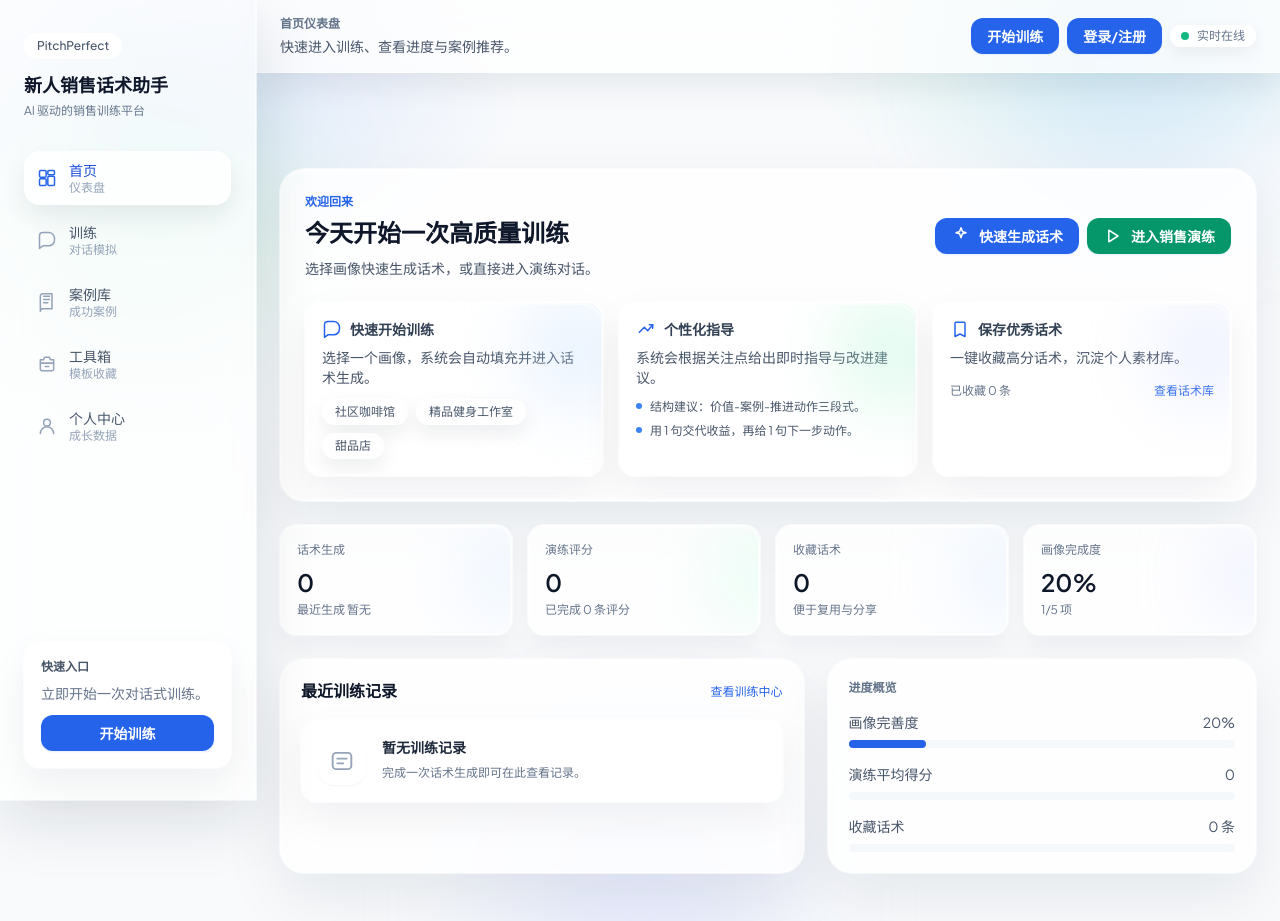
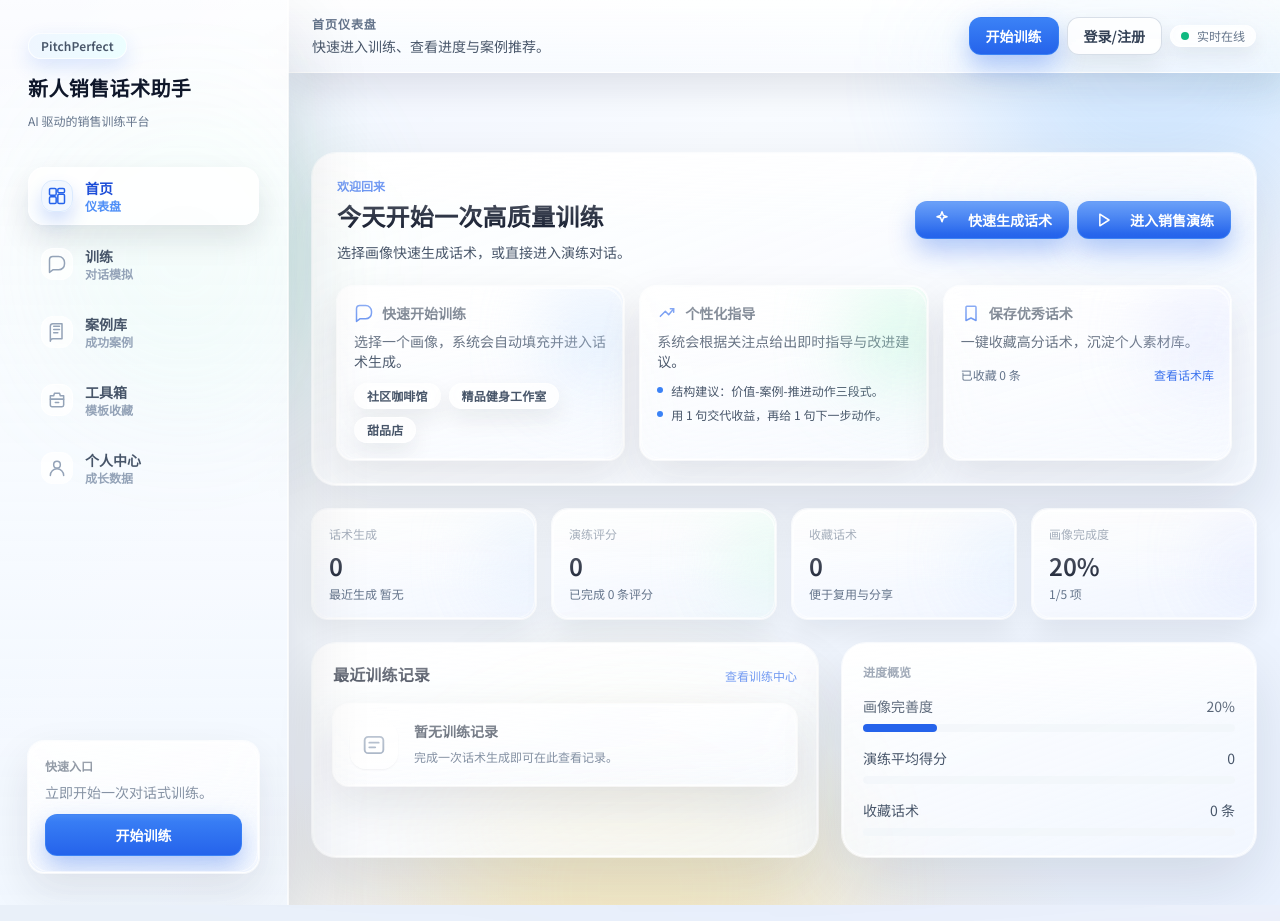
Before and after one commit to Smartloe/PitchPerfect, a React (Vite) app: page / in a window 1280 px wide. Built offline with nearby package versions, Linux system fonts and the light colour scheme; the HTML template or start-up script is replaced by a standard one.

Commit message:
feat(ui): polish visual style and component interactions

```diff
--- a/src/App.tsx
+++ b/src/App.tsx
@@ -248,25 +248,26 @@ const achievementTracks = [
 ];
 
 const cardBaseStyles =
-  "relative overflow-hidden border bg-white/80 ring-1 ring-white/60 backdrop-blur after:pointer-events-none after:absolute after:inset-0 after:border after:border-white/50 after:shadow-[inset_0_1px_0_rgba(255,255,255,0.6)]";
+  "relative overflow-hidden border border-white/70 bg-[linear-gradient(160deg,rgba(255,255,255,0.9),rgba(244,248,255,0.72))] ring-1 ring-white/[0.65] backdrop-blur-xl before:pointer-events-none before:absolute before:inset-x-0 before:top-0 before:h-20 before:bg-gradient-to-b before:from-white/60 before:to-transparent after:pointer-events-none after:absolute after:inset-0 after:border after:border-white/[0.55] after:shadow-[inset_0_1px_0_rgba(255,255,255,0.72)]";
 
 const cardBase = cn(
   cardBaseStyles,
-  "rounded-3xl border-white/70 shadow-[0_24px_60px_rgba(15,23,42,0.08)] after:rounded-[24px]"
+  "rounded-3xl shadow-[0_26px_64px_rgba(15,23,42,0.12)] after:rounded-[24px]"
 );
 const cardSoft = cn(
   cardBaseStyles,
-  "rounded-2xl border-white/60 bg-white/75 shadow-[0_16px_40px_rgba(15,23,42,0.06)] after:rounded-[20px]"
+  "rounded-2xl bg-[linear-gradient(165deg,rgba(255,255,255,0.88),rgba(247,250,255,0.72))] shadow-[0_18px_44px_rgba(15,23,42,0.1)] after:rounded-[20px]"
 );
 const cardGhost = cn(
   cardBaseStyles,
-  "rounded-2xl border-white/70 bg-white/70 shadow-[0_12px_24px_rgba(15,23,42,0.05)] after:rounded-[18px]"
+  "rounded-2xl bg-[linear-gradient(165deg,rgba(255,255,255,0.78),rgba(242,246,255,0.65))] shadow-[0_14px_30px_rgba(15,23,42,0.08)] after:rounded-[18px]"
 );
-const hoverLift = "transition-transform duration-200 hover:-translate-y-0.5";
+const hoverLift =
+  "transition-all duration-300 hover:-translate-y-1 hover:shadow-[0_30px_68px_rgba(15,23,42,0.16)]";
 const pillBase =
-  "inline-flex items-center rounded-full border border-white/60 bg-white/80 px-3 py-1 text-xs font-medium text-slate-600 shadow-[0_8px_20px_rgba(15,23,42,0.08)] backdrop-blur transition hover:border-blue-200 active:border-blue-600 active:bg-blue-600 active:text-white focus-visible:outline-none focus-visible:ring-2 focus-visible:ring-blue-200";
+  "inline-flex items-center rounded-full border border-white/70 bg-white/80 px-3 py-1 text-xs font-semibold tracking-[0.01em] text-slate-600 shadow-[0_10px_22px_rgba(15,23,42,0.08)] backdrop-blur-md transition duration-200 hover:-translate-y-0.5 hover:border-blue-200 active:border-blue-600 active:bg-blue-600 active:text-white focus-visible:outline-none focus-visible:ring-2 focus-visible:ring-blue-200";
 const pillSubtle =
-  "inline-flex items-center rounded-full border border-white/50 bg-white/70 px-2.5 py-0.5 text-xs font-medium text-slate-500 shadow-[0_6px_16px_rgba(15,23,42,0.06)] backdrop-blur transition hover:border-blue-200 focus-visible:outline-none focus-visible:ring-2 focus-visible:ring-blue-200";
+  "inline-flex items-center rounded-full border border-white/60 bg-white/[0.72] px-2.5 py-0.5 text-xs font-medium text-slate-500 shadow-[0_8px_18px_rgba(15,23,42,0.07)] backdrop-blur transition duration-200 hover:border-blue-200 focus-visible:outline-none focus-visible:ring-2 focus-visible:ring-blue-200";
 
 type FormState = MerchantProfile & {
   productId: ProductId;
@@ -1710,7 +1711,7 @@ export default function App() {
                     <div className="mt-1 h-8 w-8 rounded-full bg-slate-900 text-center text-xs font-semibold leading-8 text-white shadow-sm">
                       商
                     </div>
-                    <div className="max-w-[80%] rounded-2xl border border-white/70 bg-white/85 px-4 py-3 text-sm text-slate-700 shadow-[0_12px_30px_rgba(15,23,42,0.08)] backdrop-blur">
+                    <div className="max-w-[80%] rounded-2xl border border-white/70 bg-white/[0.85] px-4 py-3 text-sm text-slate-700 shadow-[0_12px_30px_rgba(15,23,42,0.08)] backdrop-blur">
                       <p>{item.question}</p>
                       {item.kind === "followup" && (
                         <span className="mt-2 inline-flex rounded-full bg-orange-100/80 px-2 py-0.5 text-xs text-orange-700">
@@ -3033,29 +3034,29 @@ export default function App() {
   }[activePage];
 
   return (
-    <div className="relative min-h-screen overflow-hidden bg-transparent text-slate-900">
-      <div className="pointer-events-none absolute -top-24 right-0 h-72 w-72 rounded-full bg-blue-200/40 blur-3xl" />
-      <div className="pointer-events-none absolute left-8 top-24 h-60 w-60 rounded-full bg-emerald-200/40 blur-3xl" />
-      <div className="pointer-events-none absolute -bottom-32 left-1/2 h-72 w-72 -translate-x-1/2 rounded-full bg-indigo-200/30 blur-3xl" />
-
-      <aside className="fixed inset-y-0 left-0 z-40 hidden w-64 flex-col border-r border-white/60 bg-white/70 px-6 py-8 shadow-[0_20px_60px_rgba(15,23,42,0.12)] ring-1 ring-white/60 backdrop-blur-xl md:flex">
+    <div className="app-shell relative min-h-screen overflow-hidden bg-transparent text-slate-900">
+      <div className="pointer-events-none absolute -right-16 -top-36 h-96 w-96 rounded-full bg-blue-300/35 blur-3xl" />
+      <div className="pointer-events-none absolute left-10 top-28 h-72 w-72 rounded-full bg-emerald-200/35 blur-3xl" />
+      <div className="pointer-events-none absolute -bottom-44 left-1/2 h-96 w-96 -translate-x-1/2 rounded-full bg-amber-200/30 blur-3xl" />
+
+      <aside className="fixed inset-y-0 left-0 z-40 hidden w-72 flex-col border-r border-white/[0.65] bg-[linear-gradient(180deg,rgba(255,255,255,0.9),rgba(239,246,255,0.72))] px-7 py-8 shadow-[0_34px_78px_rgba(15,23,42,0.16)] ring-1 ring-white/70 backdrop-blur-2xl md:flex">
         <div>
           <span
             className={cn(
               pillBase,
-              "border-blue-100/80 bg-blue-100/90 text-blue-700 shadow-none"
+              "border-blue-100/90 bg-gradient-to-r from-blue-50 to-cyan-50 text-blue-700 shadow-[0_8px_20px_rgba(37,99,235,0.16)]"
             )}
           >
             PitchPerfect
           </span>
-          <h1 className="mt-3 text-lg font-semibold text-slate-900">
+          <h1 className="mt-4 text-xl font-semibold tracking-[0.02em] text-slate-900">
             新人销售话术助手
           </h1>
-          <p className="mt-1 text-xs text-slate-500">
+          <p className="mt-2 text-xs leading-relaxed text-slate-500">
             AI 驱动的销售训练平台
           </p>
         </div>
-        <nav className="mt-8 space-y-2">
+        <nav className="mt-9 space-y-2.5">
           {navItems.map((item) => {
             const active = activePage === item.id;
             return (
@@ -3063,23 +3064,33 @@ export default function App() {
                 key={item.id}
                 type="button"
                 className={cn(
-                  "flex w-full items-center gap-3 rounded-2xl border border-transparent px-3 py-2 text-left text-sm font-medium transition",
+                  "group flex w-full items-center gap-3 rounded-2xl border border-transparent px-3 py-2.5 text-left text-sm font-semibold transition-all duration-200",
                   active
-                    ? "border-white/80 bg-white/80 text-blue-700 shadow-[0_12px_24px_rgba(15,23,42,0.08)]"
-                    : "text-slate-600 hover:border-white/60 hover:bg-white/70"
+                    ? "border-white/[0.85] bg-white/[0.85] text-blue-700 shadow-[0_14px_30px_rgba(15,23,42,0.11)]"
+                    : "text-slate-600 hover:-translate-y-0.5 hover:border-white/[0.65] hover:bg-white/70"
                 )}
                 onClick={() => setActivePage(item.id)}
               >
-                <Icon
-                  name={item.icon}
+                <span
                   className={cn(
-                    "h-5 w-5",
-                    active ? "text-blue-600" : "text-slate-400"
+                    "inline-flex h-8 w-8 items-center justify-center rounded-xl border transition",
+                    active
+                      ? "border-blue-100 bg-blue-50/90 text-blue-600 shadow-[0_10px_18px_rgba(37,99,235,0.2)]"
+                      : "border-white/70 bg-white/70 text-slate-400 group-hover:border-blue-100 group-hover:text-blue-500"
                   )}
-                />
+                >
+                  <Icon name={item.icon} className="h-4 w-4" />
+                </span>
                 <div>
                   <p>{item.label}</p>
-                  <p className="text-xs text-slate-400">{item.description}</p>
+                  <p
+                    className={cn(
+                      "text-xs",
+                      active ? "text-blue-500/90" : "text-slate-400"
+                    )}
+                  >
+                    {item.description}
+                  </p>
                 </div>
               </button>
             );
@@ -3092,7 +3103,8 @@ export default function App() {
           </p>
           <Button
             type="button"
-            className="mt-3 w-full bg-blue-600 hover:bg-blue-500"
+            className="mt-3 w-full"
+            size="lg"
             onClick={() => goToTraining("assistant")}
           >
             开始训练
@@ -3100,11 +3112,11 @@ export default function App() {
         </div>
       </aside>
 
-      <div className="relative z-10 md:pl-64">
-        <header className="sticky top-0 z-20 border-b border-white/60 bg-white/75 shadow-[0_12px_30px_rgba(15,23,42,0.08)] backdrop-blur-xl">
-          <div className="mx-auto flex max-w-6xl flex-wrap items-center justify-between gap-3 px-6 py-4">
+      <div className="relative z-10 md:pl-72">
+        <header className="sticky top-0 z-20 border-b border-white/60 bg-[linear-gradient(180deg,rgba(255,255,255,0.88),rgba(248,251,255,0.78))] shadow-[0_14px_34px_rgba(15,23,42,0.1)] backdrop-blur-2xl">
+          <div className="mx-auto flex max-w-7xl flex-wrap items-center justify-between gap-3 px-6 py-4">
             <div>
-              <p className="text-xs font-semibold uppercase text-slate-500">
+              <p className="text-xs font-semibold uppercase tracking-[0.08em] text-slate-500">
                 {pageMeta[activePage].title}
               </p>
               <p className="mt-1 text-sm text-slate-600">
@@ -3138,12 +3150,12 @@ export default function App() {
           </div>
         </header>
 
-        <main className="mx-auto max-w-6xl px-6 pb-28 pt-24 md:pb-12">
+        <main className="mx-auto max-w-7xl px-6 pb-28 pt-20 md:pb-12">
           {pageContent}
         </main>
       </div>
 
-      <nav className="fixed bottom-0 left-0 right-0 z-30 flex items-center justify-around border-t border-white/60 bg-white/80 px-4 py-2 shadow-[0_-12px_30px_rgba(15,23,42,0.12)] backdrop-blur md:hidden">
+      <nav className="fixed bottom-3 left-3 right-3 z-30 grid grid-cols-5 items-center rounded-2xl border border-white/70 bg-white/[0.82] px-2 py-2 shadow-[0_16px_36px_rgba(15,23,42,0.16)] backdrop-blur-xl md:hidden">
         {navItems.map((item) => {
           const active = activePage === item.id;
           return (
@@ -3151,9 +3163,9 @@ export default function App() {
               key={item.id}
               type="button"
               className={cn(
-                "flex flex-col items-center gap-1 rounded-xl border border-transparent px-3 py-2 text-xs transition",
+                "flex flex-col items-center gap-1 rounded-xl border border-transparent px-1 py-2 text-[11px] font-medium transition-all duration-200",
                 active
-                  ? "border-white/80 bg-white/80 text-blue-600 shadow-[0_8px_20px_rgba(15,23,42,0.12)]"
+                  ? "border-white/90 bg-white/[0.85] text-blue-600 shadow-[0_10px_22px_rgba(15,23,42,0.12)]"
                   : "text-slate-500 hover:border-white/70 hover:bg-white/70"
               )}
               onClick={() => setActivePage(item.id)}
@@ -3161,7 +3173,7 @@ export default function App() {
               <Icon
                 name={item.icon}
                 className={cn(
-                  "h-5 w-5",
+                  "h-4 w-4",
                   active ? "text-blue-600" : "text-slate-400"
                 )}
               />
@@ -3174,20 +3186,20 @@ export default function App() {
       {/* Auth Drawer */}
       {authDrawerOpen && (
         <div
-          className="fixed inset-0 z-50 bg-slate-900/40 backdrop-blur-sm"
+          className="fixed inset-0 z-50 bg-slate-900/45 backdrop-blur-sm"
           onClick={() => setAuthDrawerOpen(false)}
         >
           <div
-            className="absolute right-0 top-0 h-full w-full max-w-md border-l border-white/60 bg-white/90 p-6 shadow-2xl backdrop-blur-xl"
+            className="absolute right-0 top-0 h-full w-full max-w-md border-l border-white/60 bg-[linear-gradient(180deg,rgba(255,255,255,0.92),rgba(241,247,255,0.82))] p-6 shadow-[0_24px_60px_rgba(15,23,42,0.2)] backdrop-blur-2xl"
             onClick={(event) => event.stopPropagation()}
           >
             <div className="flex items-center justify-between">
-              <h2 className="text-lg font-semibold text-slate-900">
+              <h2 className="text-xl font-semibold text-slate-900">
                 {authMode === "login" ? "登录" : "注册"}
               </h2>
               <button
                 type="button"
-                className="rounded-lg p-2 text-slate-400 transition hover:bg-slate-100 hover:text-slate-600"
+                className="rounded-lg p-2 text-slate-400 transition hover:bg-white hover:text-slate-700"
                 onClick={() => setAuthDrawerOpen(false)}
               >
                 <svg
@@ -3217,7 +3229,7 @@ export default function App() {
                       className={cn(
                         pillBase,
                         active
-                          ? "border-blue-600 bg-blue-600 text-white shadow-[0_10px_24px_rgba(37,99,235,0.25)]"
+                          ? "border-blue-600 bg-gradient-to-b from-blue-500 to-blue-600 text-white shadow-[0_12px_26px_rgba(37,99,235,0.3)]"
                           : "text-slate-600 hover:border-blue-200"
                       )}
                       onClick={() =>
@@ -3268,7 +3280,8 @@ export default function App() {
 
               <Button
                 type="button"
-                className="w-full bg-blue-600 hover:bg-blue-500"
+                className="w-full"
+                size="lg"
                 onClick={handleAuthSubmit}
                 disabled={authLoading}
               >
--- a/src/components/ui/button.tsx
+++ b/src/components/ui/button.tsx
@@ -1,11 +1,41 @@
 import type { ButtonHTMLAttributes } from "react";
 import { cn } from "../../lib/cn";
 
-export function Button({ className, ...props }: ButtonHTMLAttributes<HTMLButtonElement>) {
+type ButtonVariant = "solid" | "outline" | "ghost";
+type ButtonSize = "sm" | "md" | "lg";
+
+type ButtonProps = ButtonHTMLAttributes<HTMLButtonElement> & {
+  variant?: ButtonVariant;
+  size?: ButtonSize;
+};
+
+export function Button({
+  className,
+  variant = "solid",
+  size = "md",
+  ...props
+}: ButtonProps) {
+  const variantClasses: Record<ButtonVariant, string> = {
+    solid:
+      "border border-blue-500/80 bg-gradient-to-b from-blue-500 to-blue-600 text-white shadow-[0_12px_26px_rgba(37,99,235,0.35)] hover:-translate-y-0.5 hover:from-blue-400 hover:to-blue-500 hover:shadow-[0_18px_32px_rgba(37,99,235,0.32)]",
+    outline:
+      "border border-slate-300/75 bg-white/[0.85] text-slate-700 shadow-[0_10px_22px_rgba(15,23,42,0.08)] hover:-translate-y-0.5 hover:border-blue-200 hover:bg-white hover:text-blue-700",
+    ghost:
+      "border border-transparent bg-transparent text-slate-600 hover:-translate-y-0.5 hover:bg-white/75 hover:text-blue-700"
+  };
+
+  const sizeClasses: Record<ButtonSize, string> = {
+    sm: "px-3 py-1.5 text-xs",
+    md: "px-4 py-2 text-sm",
+    lg: "px-5 py-2.5 text-sm"
+  };
+
   return (
     <button
       className={cn(
-        "inline-flex items-center justify-center rounded-xl bg-blue-600 px-4 py-2 text-sm font-semibold text-white shadow-sm shadow-blue-100/80 transition-all hover:-translate-y-0.5 hover:bg-blue-500 hover:shadow-md active:translate-y-0 active:bg-blue-700 focus-visible:outline-none focus-visible:ring-2 focus-visible:ring-blue-200 disabled:cursor-not-allowed disabled:translate-y-0 disabled:bg-slate-300 disabled:shadow-none",
+        "inline-flex items-center justify-center gap-2 rounded-xl font-semibold transition-all duration-200 active:translate-y-0 active:scale-[0.99] focus-visible:outline-none focus-visible:ring-2 focus-visible:ring-blue-200/90 disabled:cursor-not-allowed disabled:translate-y-0 disabled:opacity-50 disabled:shadow-none",
+        variantClasses[variant],
+        sizeClasses[size],
         className
       )}
       {...props}
--- a/src/components/ui/input.tsx
+++ b/src/components/ui/input.tsx
@@ -5,7 +5,7 @@ export function Input({ className, ...props }: InputHTMLAttributes<HTMLInputElem
   return (
     <input
       className={cn(
-        "w-full rounded-xl border border-white/60 bg-white/80 px-3 py-2 text-sm text-slate-900 shadow-[0_12px_24px_rgba(15,23,42,0.08)] backdrop-blur transition focus-visible:outline-none focus:border-blue-300 focus:ring-2 focus:ring-blue-100 placeholder:text-slate-400",
+        "w-full rounded-xl border border-slate-200/80 bg-white/80 px-3.5 py-2.5 text-sm text-slate-900 shadow-[0_12px_28px_rgba(15,23,42,0.08)] backdrop-blur-sm transition duration-200 placeholder:text-slate-400 focus-visible:border-blue-300 focus-visible:bg-white focus-visible:outline-none focus-visible:ring-2 focus-visible:ring-blue-100 disabled:cursor-not-allowed disabled:opacity-70",
         className
       )}
       {...props}
--- a/src/components/ui/label.tsx
+++ b/src/components/ui/label.tsx
@@ -4,7 +4,10 @@ import { cn } from "../../lib/cn";
 export function Label({ className, ...props }: LabelHTMLAttributes<HTMLLabelElement>) {
   return (
     <label
-      className={cn("text-sm font-medium text-slate-700", className)}
+      className={cn(
+        "text-sm font-semibold tracking-[0.01em] text-slate-700",
+        className
+      )}
       {...props}
     />
   );
--- a/src/components/ui/select.tsx
+++ b/src/components/ui/select.tsx
@@ -5,7 +5,7 @@ export function Select({ className, ...props }: SelectHTMLAttributes<HTMLSelectE
   return (
     <select
       className={cn(
-        "w-full rounded-xl border border-slate-200 bg-white px-3 py-2 text-sm text-slate-900 shadow-sm outline-none transition focus:border-slate-400 focus:ring-2 focus:ring-slate-200",
+        "w-full rounded-xl border border-slate-200/80 bg-white/80 px-3.5 py-2.5 text-sm text-slate-900 shadow-[0_12px_28px_rgba(15,23,42,0.08)] outline-none transition duration-200 focus:border-blue-300 focus:bg-white focus:ring-2 focus:ring-blue-100 disabled:cursor-not-allowed disabled:opacity-70",
         className
       )}
       {...props}
--- a/src/components/ui/textarea.tsx
+++ b/src/components/ui/textarea.tsx
@@ -5,7 +5,7 @@ export function Textarea({ className, ...props }: TextareaHTMLAttributes<HTMLTex
   return (
     <textarea
       className={cn(
-        "w-full rounded-xl border border-white/60 bg-white/80 px-3 py-2 text-sm text-slate-900 shadow-[0_12px_24px_rgba(15,23,42,0.08)] backdrop-blur transition focus-visible:outline-none focus:border-blue-300 focus:ring-2 focus:ring-blue-100 placeholder:text-slate-400",
+        "w-full rounded-xl border border-slate-200/80 bg-white/80 px-3.5 py-2.5 text-sm text-slate-900 shadow-[0_12px_28px_rgba(15,23,42,0.08)] backdrop-blur-sm transition duration-200 placeholder:text-slate-400 focus-visible:border-blue-300 focus-visible:bg-white focus-visible:outline-none focus-visible:ring-2 focus-visible:ring-blue-100 disabled:cursor-not-allowed disabled:opacity-70",
         className
       )}
       {...props}
--- a/src/index.css
+++ b/src/index.css
@@ -1,20 +1,129 @@
-@import url("https://fonts.googleapis.com/css2?family=Plus+Jakarta+Sans:wght@300;400;500;600;700&family=Rubik:wght@400;500;600;700&display=swap");
+@import url("https://fonts.googleapis.com/css2?family=Noto+Sans+SC:wght@400;500;600;700;800&family=Outfit:wght@400;500;600;700;800&display=swap");
 
 @tailwind base;
 @tailwind components;
 @tailwind utilities;
 
 :root {
-  font-family: "Plus Jakarta Sans", "PingFang SC", "Microsoft YaHei", system-ui,
+  --bg-base: #f3f6fd;
+  --text-primary: #0f172a;
+  --text-secondary: #334155;
+  --panel: rgba(255, 255, 255, 0.74);
+  --panel-strong: rgba(255, 255, 255, 0.9);
+  --line-soft: rgba(148, 163, 184, 0.24);
+  --accent: #1d4ed8;
+  --accent-soft: rgba(29, 78, 216, 0.18);
+  font-family: "Noto Sans SC", "Outfit", "PingFang SC", "Microsoft YaHei",
     sans-serif;
-  color: #0f172a;
-  background-color: #f8fafc;
+  color: var(--text-primary);
+  background-color: var(--bg-base);
+}
+
+* {
+  box-sizing: border-box;
 }
 
 body {
   margin: 0;
-  background: radial-gradient(600px 320px at 15% 10%, rgba(37, 99, 235, 0.12), transparent 55%),
-    radial-gradient(540px 260px at 85% 5%, rgba(16, 185, 129, 0.12), transparent 55%),
-    #f8fafc;
-  color: #0f172a;
+  min-height: 100vh;
+  background-color: var(--bg-base);
+  background-image:
+    radial-gradient(760px 420px at -10% -8%, rgba(37, 99, 235, 0.24), transparent 65%),
+    radial-gradient(620px 340px at 108% -12%, rgba(5, 150, 105, 0.2), transparent 70%),
+    radial-gradient(680px 360px at 48% 108%, rgba(245, 158, 11, 0.16), transparent 72%),
+    linear-gradient(140deg, #eef2ff 0%, #f8fbff 38%, #eaf2ff 100%);
+  color: var(--text-primary);
+  text-rendering: optimizeLegibility;
+  -webkit-font-smoothing: antialiased;
 }
+
+body::before {
+  content: "";
+  position: fixed;
+  inset: 0;
+  pointer-events: none;
+  background-image:
+    repeating-linear-gradient(
+      90deg,
+      rgba(148, 163, 184, 0.06) 0 1px,
+      transparent 1px 34px
+    ),
+    repeating-linear-gradient(
+      0deg,
+      rgba(148, 163, 184, 0.045) 0 1px,
+      transparent 1px 34px
+    );
+  mask-image: radial-gradient(circle at center, black 38%, transparent 100%);
+  opacity: 0.42;
+  z-index: -2;
+}
+
+body::after {
+  content: "";
+  position: fixed;
+  inset: -24% -18%;
+  pointer-events: none;
+  background: conic-gradient(
+    from 160deg at 50% 50%,
+    rgba(37, 99, 235, 0.16),
+    rgba(5, 150, 105, 0.13),
+    rgba(245, 158, 11, 0.09),
+    rgba(37, 99, 235, 0.16)
+  );
+  filter: blur(68px);
+  opacity: 0.36;
+  z-index: -3;
+}
+
+#root {
+  min-height: 100vh;
+  position: relative;
+  isolation: isolate;
+}
+
+h1,
+h2,
+h3,
+h4 {
+  font-family: "Outfit", "Noto Sans SC", "PingFang SC", sans-serif;
+  letter-spacing: 0.01em;
+}
+
+::selection {
+  background: var(--accent-soft);
+  color: #0b1b43;
+}
+
+::-webkit-scrollbar {
+  width: 10px;
+  height: 10px;
+}
+
+::-webkit-scrollbar-track {
+  background: rgba(226, 232, 240, 0.56);
+}
+
+::-webkit-scrollbar-thumb {
+  border-radius: 999px;
+  border: 2px solid rgba(248, 250, 252, 0.8);
+  background: linear-gradient(
+    180deg,
+    rgba(37, 99, 235, 0.6),
+    rgba(14, 116, 144, 0.56)
+  );
+}
+
+@keyframes app-rise {
+  from {
+    opacity: 0;
+    transform: translateY(12px);
+  }
+  to {
+    opacity: 1;
+    transform: translateY(0);
+  }
+}
+
+.app-shell {
+  animation: app-rise 0.46s ease-out both;
+}
```
